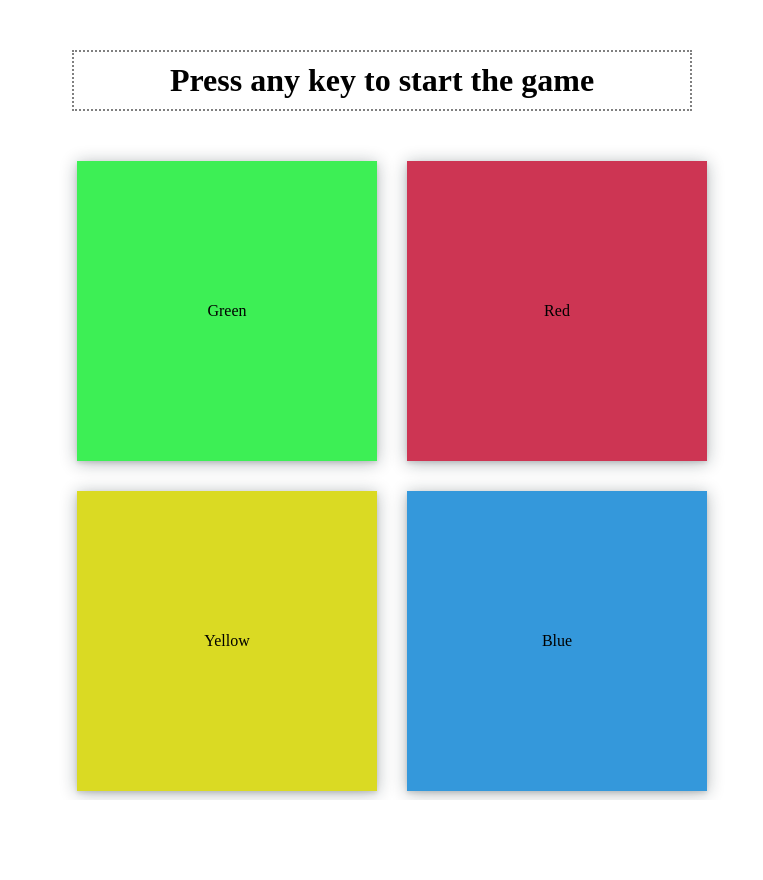
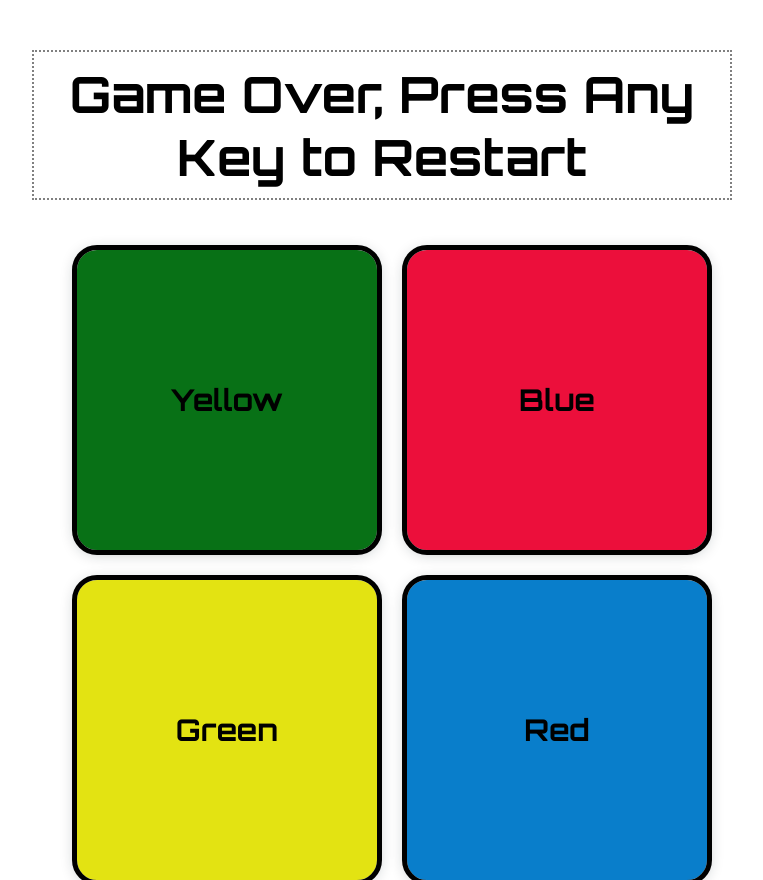
Before and after one commit to tanvirim/simon-game, a plain HTML site: page index.html in a window 1280 px wide. Both pictures are taken after a click on the element "Yellow". Shown: the whole page, without its empty margins (258-1021 px from the left). Before the commit the page ends 800 px from the top, so only its background shows below. Drawn offline with nearby package versions, Linux system fonts and the light colour scheme.

Commit message:
js-solution

```diff
--- a/game.js
+++ b/game.js
@@ -1,47 +1,92 @@
-// "use strict";
-let buttonColors =["red" , "blue", "green","yellow"] ;
 
-let gamepattern =[] ;
+var buttonColours = ["red", "blue", "green", "yellow"];
+var gamePattern = [];
+var userClickedPattern = [];
 
-let userClickedPattern = [];
+var started = false;
+var level = 0;
+
+$(document).keypress(function() {
+  if (!started) {
+    $("#level-title").text("Level " + level);
+    nextSequence();
+    started = true;
+  }
+});
+
+$(".btn").click(function() {
+
+  var userChosenColour = $(this).attr("id");
+  userClickedPattern.push(userChosenColour);
+
+  playSound(userChosenColour);
+  animatePress(userChosenColour);
+
+  checkAnswer(userClickedPattern.length-1);
+});
 
 
-$('.btn').click(function(event){
-   let userChoosenCOlor= event.target.id ;
-  userClickedPattern.push(userChoosenCOlor) ;
+function checkAnswer(currentLevel) {
 
-//   play sound
+    if (gamePattern[currentLevel] === userClickedPattern[currentLevel]) {
 
-playSound(userChoosenCOlor) ;
+      console.log("success");
 
-animatePress(userChoosenCOlor) ;
-})
+      if (userClickedPattern.length === gamePattern.length){
+        setTimeout(function () {
+          nextSequence();
+        }, 1000);
+      }
 
+    } else {
 
+      console.log("wrong");
 
-function nextSequence(){
-    let randomNumber = Math.floor(Math.random()*4) ;
-    let randomChoosenColor = buttonColors[randomNumber];
-     gamepattern.push(randomChoosenColor) ;
+      playSound("wrong");
 
-    // fade
+      $("body").addClass("game-over");
+      setTimeout(function () {
+        $("body").removeClass("game-over");
+      }, 200);
 
-    $('#' + randomChoosenColor ).fadeOut(100).fadeIn(100).fadeOut(100).fadeIn(100) ;
-    playSound(randomChoosenColor) ;
+      $("#level-title").text("Game Over, Press Any Key to Restart");
+
+      //2. Call startOver() if the user gets the sequence wrong.
+      startOver();
     }
 
+}
 
-    function playSound(name){
-        let audio = new Audio("sounds/" + name + ".mp3")
-        audio.play();
-    }
+function nextSequence() {
 
+  userClickedPattern = [];
+  level++;
+  $("#level-title").text("Level " + level);
+  var randomNumber = Math.floor(Math.random() * 4);
+  var randomChosenColour = buttonColours[randomNumber];
+  gamePattern.push(randomChosenColour);
 
-   function animatePress(currentColour) {
-        $("#" + currentColour ).addClass('pressed') ;
+  $("#" + randomChosenColour).fadeIn(100).fadeOut(100).fadeIn(100);
+  playSound(randomChosenColour);
+}
 
-        setTimeout( function(){
-            $("#" + currentColour).removeClass("pressed")
+function playSound(name) {
+  var audio = new Audio("sounds/" + name + ".mp3");
+  audio.play();
+}
 
-        }, 100) ;
-   }
+function animatePress(currentColor) {
+  $("#" + currentColor).addClass("pressed");
+  setTimeout(function () {
+    $("#" + currentColor).removeClass("pressed");
+  }, 100);
+}
+
+//1. Create a new function called startOver().
+function startOver() {
+
+  //3. Inside this function, you'll need to reset the values of level, gamePattern and started variables.
+  level = 0;
+  gamePattern = [];
+  started = false;
+}
--- a/index.html
+++ b/index.html
@@ -10,12 +10,12 @@
 
 <body>
 <div class="container">
-  <h1>Press any key to start the game</h1>
+  <h1 id="level-title">Press Any key to start the game</h1>
   <div class="wrapper">
-    <div type="button" class=" btn green" id="green"> Green</div>
-    <div type="button" class=" btn red" id="red">Red </div>
-    <div type="button" class=" btn yellow" id="yellow">Yellow</div>
-    <div type="button" class=" btn blue" id="blue">Blue </div>
+    <div type="button" class=" btn green" id="green"> Yellow</div>
+    <div type="button" class=" btn red" id="red">Blue</div>
+    <div type="button" class=" btn yellow" id="yellow"> Green</div>
+    <div type="button" class=" btn blue" id="blue"> Red </div>
 
   </div>
 </div>
--- a/style.css
+++ b/style.css
@@ -1,10 +1,14 @@
+@import url('https://fonts.googleapis.com/css2?family=Barlow:ital,wght@0,100;0,200;0,300;0,400;0,500;1,100;1,200;1,300;1,400;1,500&family=Cairo:wght@400;600&family=Dancing+Script:wght@400;500;700&family=Montserrat:wght@300&family=Orbitron:wght@700&family=Poppins&family=Roboto:ital,wght@0,400;0,500;1,100;1,700&display=swap');
 *{
     box-sizing: border-box;
     margin: 0;
     padding:0;
+    font-family:'orbitron',sans-serif;
+
   }
   h1{
-    width: 620px;
+    width: 700px;
+    font-size: 50px ;
     border: 2px dotted grey;
     margin: 50px auto ;
     padding: 10px;
@@ -17,41 +21,45 @@
     display: grid;
     grid-template-columns: repeat(2, 300px);
     grid-gap: 30px ;
-
+  }
+  .game-over {
+    background-color: red;
+    opacity: 0.8;
   }
   .green , .red , .yellow , .blue{
     box-shadow: rgba(14, 30, 37, 0.12) 0px 2px 4px 0px, rgba(14, 30, 37, 0.32) 0px 2px 16px 0px;
-    height:auto;
-    background-color: aqua;
     height: 300px;
     width: 300px;
     line-height: 300px;
+    font-size: 30px;
+    outline: 5px solid black;
+    border-radius: 20px;
   }
 
   .green{
-    background: #3def55;
+    background: #087116;
   }
   .green:hover{
-    background: #57faab;
+    background: #50b283;
   }
   .red{
-    background: #cd3553;
+    background: #ec0f3b;
   }
   .red:hover{
-    background: #ee6161;
+    background: #f15e5e;
   }
   .yellow{
-    background: #dada23;
+    background: #e3e312;
   }
   .yellow:hover{
-    background: #faf366;
+    background: #ece565;
   }
 
   .blue{
-    background: #3498db;
+    background: #097ecb;
   }
   .blue:hover{
-    background: #3cb0fd;
+    background: #51aeed;
   }
 
   .pressed {
```
